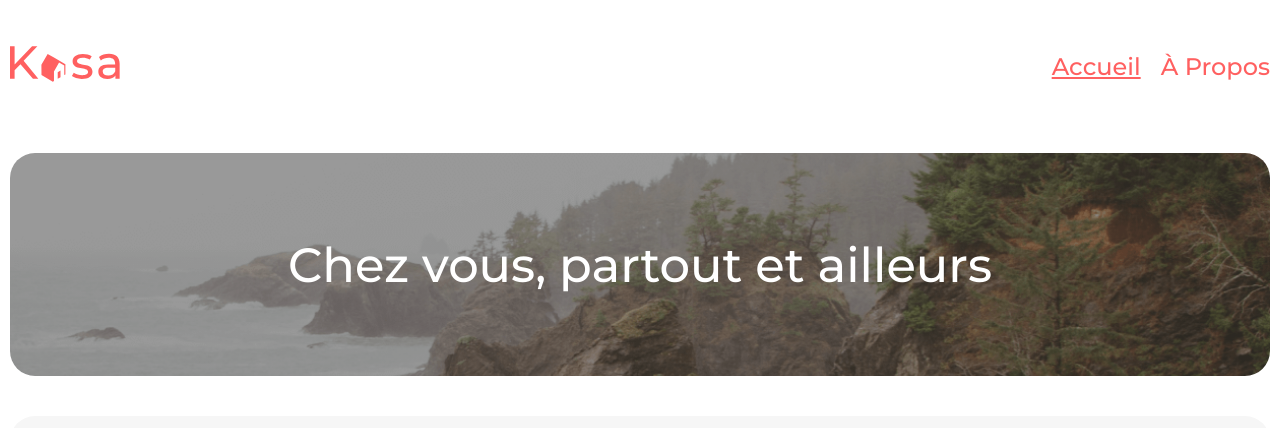
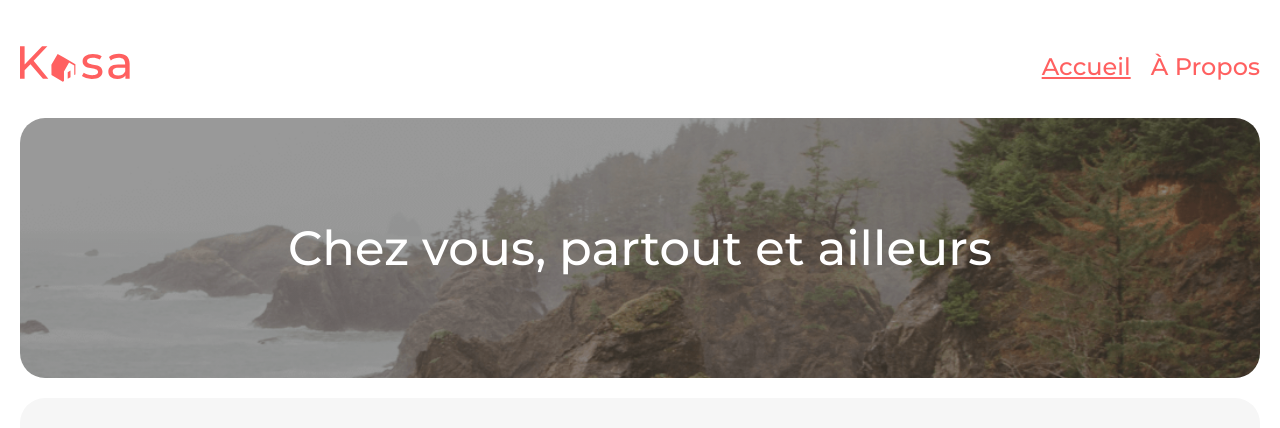
Before and after one commit to Hiswe/kaza, a React (Create React App) app: page / in a window 1280 px wide. Shown: the top 428 px of the page. Built offline with nearby package versions, Linux system fonts and the light colour scheme.

Commit message:
refactor(home): responsive

```diff
--- a/src/Layouts/MainLayout.css
+++ b/src/Layouts/MainLayout.css
@@ -1,5 +1,6 @@
 .main-layout {
-  max-width: 1260px;
+  max-width: calc(1260px + var(--gutter) * 2);
+  padding: 0 var(--gutter);
   margin: 0 auto;
 }
 /* HEADER */
@@ -8,8 +9,13 @@
   justify-content: space-between;
   align-items: center;
   margin: auto;
-  padding-top: 40px;
-  padding-bottom: 60px;
+  padding: 20px 0;
+}
+@media screen and (min-width: 768px) {
+  .main-layout__header {
+    padding-top: 40px;
+    padding-bottom: 25px;
+  }
 }
 .main-layout__header-logo {
   fill: var(--color-primary);
@@ -21,13 +27,14 @@
 }
 .main-layout__header-link {
   color: var(--color-primary);
-  font-size: 24px;
-  font-style: normal;
   font-weight: 500;
-  line-height: 34px;
-  letter-spacing: 0em;
-  text-align: right;
   text-decoration: none;
+  font-size: 12px;
+}
+@media screen and (min-width: 768px) {
+  .main-layout__header-link {
+    font-size: 24px;
+  }
 }
 .main-layout__header-link.active {
   text-decoration: underline;
@@ -41,11 +48,12 @@
   align-items: center;
   justify-content: center;
   color: white;
+  margin-top: var(--gutter);
 }
 .main-layout__footer-logo {
   width: 80px;
   height: 40px;
-  margin-top: 20px;
+  margin-top: var(--gutter);
   fill: currentColor;
 }
 .main-layout__footer p {
--- a/src/Pages/HomePage.css
+++ b/src/Pages/HomePage.css
@@ -1,12 +1,21 @@
+.home-page,
 .home-page__card-list {
-  --gap: 60px;
-
+  display: flex;
+  flex-direction: column;
+  gap: var(--gutter);
+}
+@media screen and (min-width: 768px) {
+  .home-page__card-list {
+    --gap: calc(var(--gutter) * 3);
+    background: var(--color-grey-light);
+    padding: calc(var(--gutter) * 2.5) ;
     display: grid;
     grid-template-columns: repeat(3, minmax(0, 1fr));
     gap: var(--gap);
     place-items: center;
     background: var(--color-grey-light);
     padding: var(--gap);
-  margin-top: 40px;
+    /* margin-top: 40px; */
     border-radius: var(--border-radius-big);
   }
+}
--- a/src/components/Common/Banner.css
+++ b/src/components/Common/Banner.css
@@ -1,20 +1,27 @@
 .banner {
-  margin: auto;
+  --banner-scale: 1;
   background-repeat: no-repeat;
   background-position: center;
   background-size: cover;
-  height: 223px;
+  height: calc(110px * var(--banner-scale));
   border-radius: var(--border-radius-big);
   background-color: var(--color-primary);
   display: flex;
-  align-items: center;
+  align-items: flex-start;
   justify-content: center;
+  padding: var(--gutter);
+}
+@media screen and (min-width: 768px) {
+  .banner {
+    --banner-scale: 2;
+    align-items: center;
+  }
 }
 
 .banner__title {
   color: white;
   position: relative;
-  font-size: 48px;
+  font-size: calc(24px * var(--banner-scale));
   font-weight: 500;
-  line-height: 68px;
+  margin: 0;
 }
--- a/src/components/HomePage/ApartmentCard.css
+++ b/src/components/HomePage/ApartmentCard.css
@@ -1,8 +1,14 @@
 .apartment-card {
-  height: 340px;
+  height: 255px;
   position: relative;
   border-radius: var(--border-radius);
   overflow: hidden;
+}
+
+@media screen and (min-width: 768px) {
+  .apartment-card {
+    height: 340px;
+  }
 }
 
 .apartment-card__image {
--- a/src/index.css
+++ b/src/index.css
@@ -1,24 +1,31 @@
-@import url('https://fonts.googleapis.com/css2?family=Montserrat:wght@400;500&display=swap');
+@import url("https://fonts.googleapis.com/css2?family=Montserrat:wght@400;500&display=swap");
 
 :root {
   --border-radius: 10px;
-  --border-radius-big: 25px;
-  --color-primary: #FF6060;
-  --color-grey-light: #F6F6F6;
-  --color-grey: #E3E3E3;
+  --border-radius-big: var(--border-radius);
+  --color-primary: #ff6060;
+  --color-grey-light: #f6f6f6;
+  --color-grey: #e3e3e3;
+  --gutter: 20px;
+}
+
+@media screen and (min-width: 768px) {
+  :root {
+    --border-radius-big: 25px;
+  }
 }
 
 body {
   margin: 0;
-  font-family: 'Montserrat', -apple-system, BlinkMacSystemFont, 'Segoe UI', 'Roboto', 'Oxygen',
-    'Ubuntu', 'Cantarell', 'Fira Sans', 'Droid Sans', 'Helvetica Neue',
-    sans-serif;
+  font-family: "Montserrat", -apple-system, BlinkMacSystemFont, "Segoe UI",
+    "Roboto", "Oxygen", "Ubuntu", "Cantarell", "Fira Sans", "Droid Sans",
+    "Helvetica Neue", sans-serif;
   -webkit-font-smoothing: antialiased;
   -moz-osx-font-smoothing: grayscale;
-  font-size: 18px;
 }
 
-code {
-  font-family: source-code-pro, Menlo, Monaco, Consolas, 'Courier New',
-    monospace;
+@media screen and (min-width: 768px) {
+  body {
+    font-size: 18px;
+  }
 }
```
Lines whose indentation alone changed are shown as unchanged.
